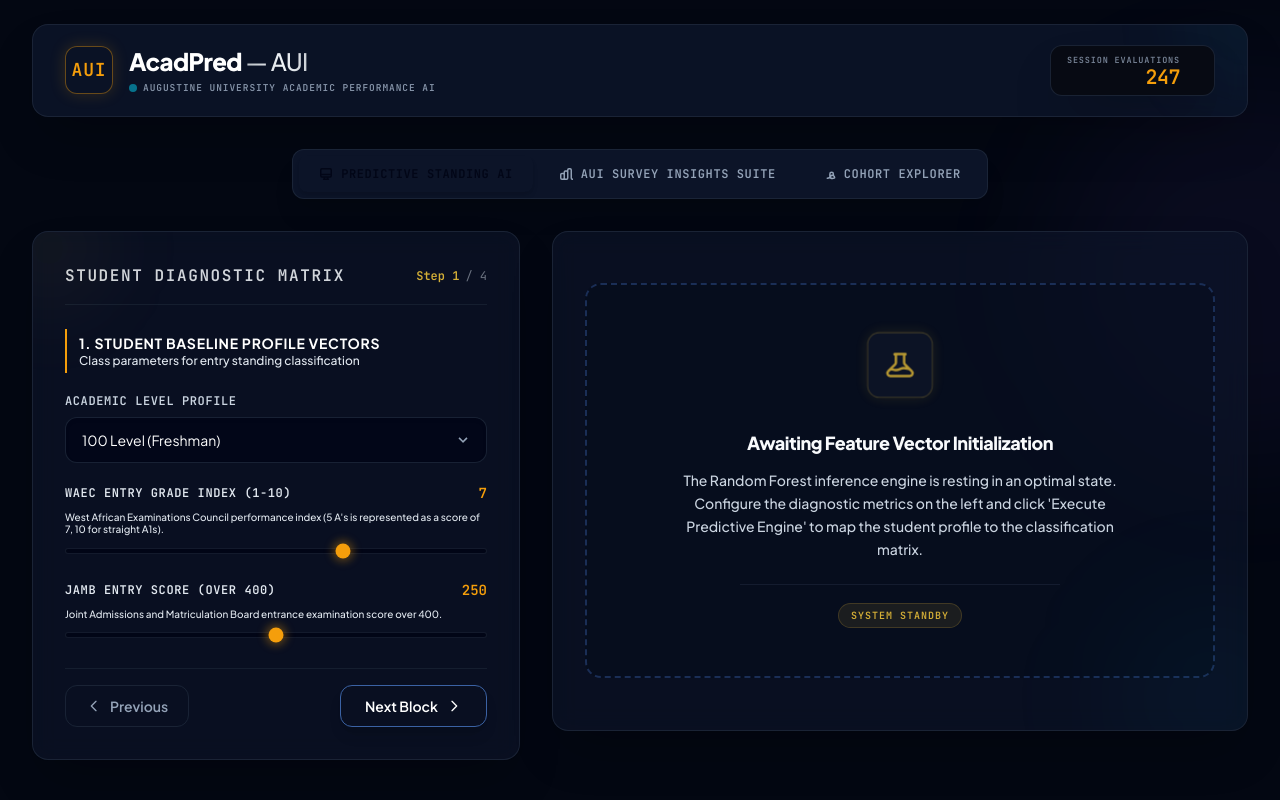
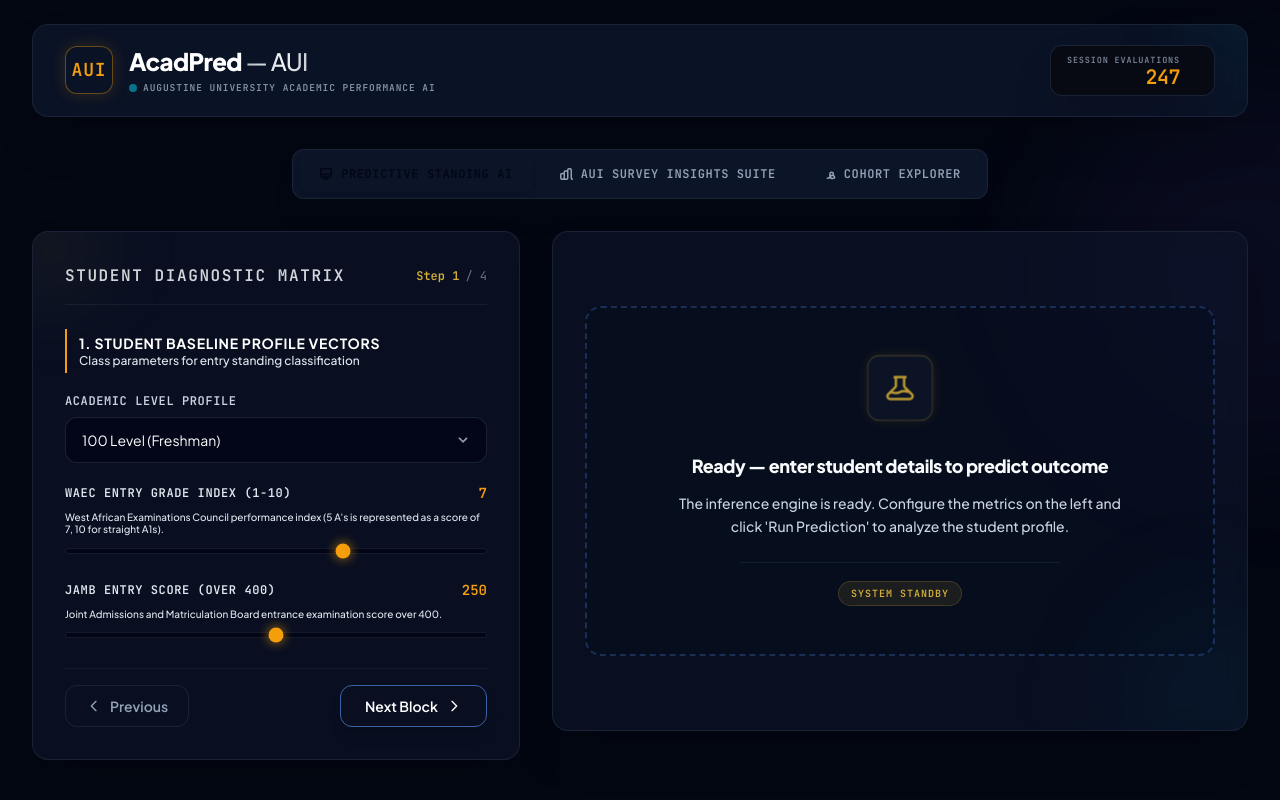
Before and after one commit to Shoutaluya/Academic-Predictor-AUI, a Python web app: template templates/index.html in a window 1280 px wide; the page is wider, and only the part inside the window is pictured. Shown: the top 800 px of that part. Run offline with Jinja, Linux system fonts and the light colour scheme; the template is opened without the code that fills it, so the values that code supplies are empty; style sheets or scripts are compiled from the project's sources; some libraries are stand-ins or nearby versions.

Commit message:
ui: update prediction execution label and prompt
Renamed "Execute Predictive Engine" to "Run Prediction" and updated the idle state message to improve user clarity and conciseness.

```diff
--- a/templates/index.html
+++ b/templates/index.html
@@ -382,7 +382,7 @@
           </button>
 
           <button type="submit" id="execute-btn" class="hidden w-full px-6 py-3.5 rounded-xl bg-gradient-to-r from-aui-gold to-aui-goldLight hover:from-amber-500 hover:to-yellow-450 text-slate-950 font-extrabold text-sm shadow-xl tracking-wider uppercase transition duration-350 focus:outline-none text-center cursor-pointer transform hover:scale-[1.01] active:scale-[0.99]">
-            Execute Predictive Engine
+            Run Prediction
           </button>
         </div>
 
@@ -402,9 +402,9 @@
           </svg>
         </div>
         <div class="max-w-md mx-auto space-y-3">
-          <h2 class="text-lg font-extrabold text-[#F8FAFC] tracking-tight">Awaiting Feature Vector Initialization</h2>
+          <h2 class="text-lg font-extrabold text-[#F8FAFC] tracking-tight">Ready — enter student details to predict outcome</h2>
           <p class="text-sm text-slate-300 font-medium leading-relaxed">
-            The Random Forest inference engine is resting in an optimal state. Configure the diagnostic metrics on the left and click 'Execute Predictive Engine' to map the student profile to the classification matrix.
+            The inference engine is ready. Configure the metrics on the left and click 'Run Prediction' to analyze the student profile.
           </p>
         </div>
         <div class="pt-4 border-t border-slate-800/60 w-full max-w-xs mx-auto">
@@ -1398,6 +1398,9 @@
     </div>
   </footer>
 
+  <!-- Accessibility Announcer -->
+  <div id="result-announcer" aria-live="polite" role="status" class="sr-only"></div>
+
   <!-- Vanilla script layer handling active interactions -->
   <script>
     // Config state representing current progress steps
@@ -1460,46 +1463,46 @@
         const waecVal = parseInt(document.getElementById('waec_score').value);
         const jambVal = parseInt(document.getElementById('jamb_score').value);
         if (!lvStr) {
-          showFormNotification("Academic Level Profile indicator is missing. Choose student level.", "error");
+          showFormNotification("Please select a student level.", "error");
           return false;
         }
         if (isNaN(waecVal) || waecVal < 1 || waecVal > 10) {
-          showFormNotification("WAEC score is invalid or out of mathematical bounds.", "error");
+          showFormNotification("WAEC score must be between 1 and 10.", "error");
           return false;
         }
         if (isNaN(jambVal) || jambVal < 100 || jambVal > 400) {
-          showFormNotification("JAMB entrance examination score must reside between 100 and 400.", "error");
+          showFormNotification("JAMB score must be between 100 and 400.", "error");
           return false;
         }
-        showFormNotification("Student baseline vectors verified. Standard profile standing is unlocked.", "success");
+        showFormNotification("Academic standing is confirmed.", "success");
         return true;
       }
       if (step === 2) {
         const gpaVal = parseFloat(document.getElementById('first_sem_gpa').value);
         const internalVal = parseInt(document.getElementById('internal_test_score').value);
         if (isNaN(gpaVal) || gpaVal < 0 || gpaVal > 5.0) {
-          showFormNotification("Cumulative GPA parameter is outside legal scale of 0.0 - 5.0.", "error");
+          showFormNotification("GPA must be between 0.0 and 5.0.", "error");
           return false;
         }
         if (isNaN(internalVal) || internalVal < 1 || internalVal > 30) {
-          showFormNotification("Continuous Assessment (CA) standing is outside legal scale of 1 - 30.", "error");
+          showFormNotification("Continuous Assessment (CA) must be between 1 and 30.", "error");
           return false;
         }
-        showFormNotification("Core academic standing vectors confirmed. Unlocking lecture participation parameters...", "success");
+        showFormNotification("Academic standing vectors confirmed.", "success");
         return true;
       }
       if (step === 3) {
         const attendanceVal = parseInt(document.getElementById('attendance_pct').value);
         const assignmentVal = parseFloat(document.getElementById('assignment_rate').value);
         if (isNaN(attendanceVal) || attendanceVal < 40 || attendanceVal > 100) {
-          showFormNotification("Physical attendance rating index is outside legal scale of 40% - 100%.", "error");
+          showFormNotification("Attendance must be between 40% and 100%.", "error");
           return false;
         }
         if (isNaN(assignmentVal) || assignmentVal < 0 || assignmentVal > 1) {
-          showFormNotification("Assignment submissions quotient is out of legal bounds.", "error");
+          showFormNotification("Assignment rate must be between 0.0 and 1.0.", "error");
           return false;
         }
-        showFormNotification("Lecture attendance and interactive metrics integrated. Unlocking curriculum resilience parameters...", "success");
+        showFormNotification("Participation parameters integrated.", "success");
         return true;
       }
       return true;
@@ -1533,6 +1536,10 @@
           nextCard.classList.remove('opacity-0', 'translate-y-4');
           nextCard.classList.add('opacity-100');
           nextCard.style.pointerEvents = "auto";
+
+          // Move focus to first input of the new card
+          const firstInput = nextCard.querySelector('input, select');
+          if (firstInput) firstInput.focus();
         }, 50);
 
         // Update Buttons configuration
@@ -1669,6 +1676,15 @@
 
           // Save inputs for sandbox what-if solver
           window.currentPredictionInputs = { ...formData };
+
+          // Update ARIA live region
+          const announcer = document.getElementById('result-announcer');
+          if (announcer) {
+            announcer.innerText = `Prediction: ${data.prediction_class === 1 ? 'High Academic Stand' : 'At Risk'}. Confidence: ${formattedConfidence}%`;
+            // Also move focus to results for accessibility
+            stateResults.focus();
+            stateResults.setAttribute('tabindex', '-1');
+          }
 
           // Populate primary diagnostic outcomes
           const classification = document.getElementById('result-classification');
@@ -2718,6 +2734,22 @@
     document.addEventListener("DOMContentLoaded", function() {
       // Hook level element change for immediate load if default is changes
       handleStudentLevelChange();
+
+      // Keyboard support to advance step on enter
+      document.getElementById('prediction-form').addEventListener('keydown', function(e) {
+        if (e.key === 'Enter') {
+          e.preventDefault();
+          if (currentStep < totalSteps) {
+            navigateStep(1);
+          } else {
+            // Submit form
+            const executeBtn = document.getElementById('execute-btn');
+            if (executeBtn && !executeBtn.classList.contains('hidden')) {
+               executeBtn.click();
+            }
+          }
+        }
+      });
     });
   </script>
 </body>
```
